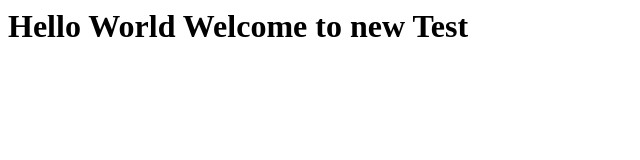
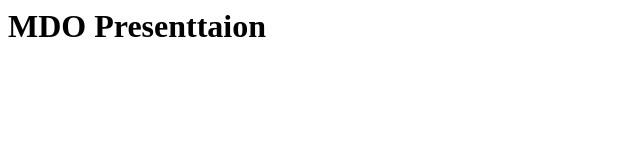
Before and after one commit to thushantkm/mdo-test-git, a plain HTML site: page index.html in a window 1280 px wide. Shown: the whole page, without its empty margins (0-640 px from the left). Drawn offline with Linux system fonts and the light colour scheme.

Commit message:
Evening change

```diff
--- a/index.html
+++ b/index.html
@@ -2,6 +2,6 @@
  <head>
  </head>
  <body>
-   <h1>Hello World Welcome to new Test<h1>
+   <h1>MDO Presenttaion<h1>
  </body>
 </html>
```
